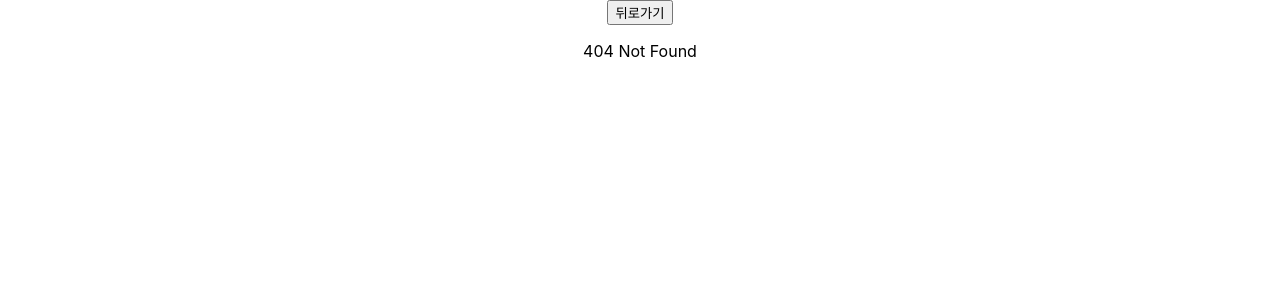
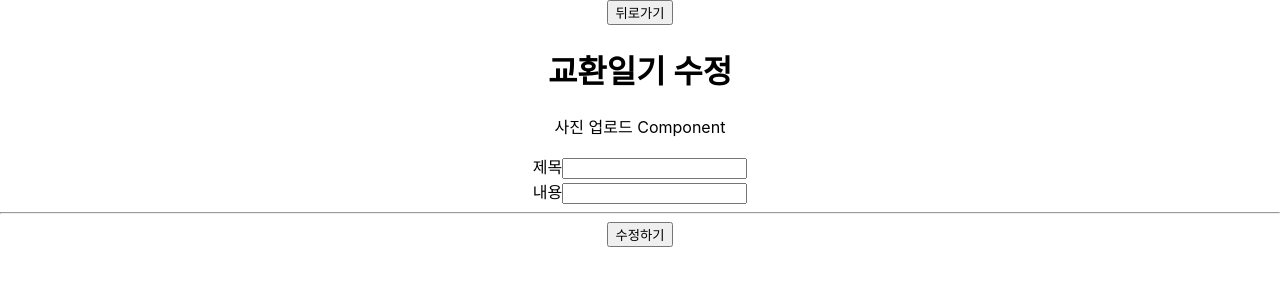
Before and after one commit to woneee99/MOA, a React (Create React App) app in the folder frontend/moa/: page /withbuddy/exchangediary/1/update in a window 1280 px wide. Before the commit this address had no page. Shown: the top 300 px of the page. Built offline with nearby package versions, Linux system fonts and the light colour scheme.

Commit message:
feat: add pages about Buddy #7
버디 관련 페이지 추가 및 수정

```diff
--- a/frontend/moa/src/App.js
+++ b/frontend/moa/src/App.js
@@ -7,10 +7,12 @@ import Main from './pages/Main';
 import Login from './pages/Login';
 import SignUp from './pages/SignUp';
 import KoreanLearning from './pages/KoreanLearning';
-import Quiz from './pages/Quiz';
+import Quiz from './pages/Quiz/Quiz';
 import WithBuddy from './pages/WithBuddy/WithBuddy';
 import ExchangeDiary from './pages/WithBuddy/ExchangeDiary';
 import ExchangeDiaryDetail from './pages/WithBuddy/ExchangeDiaryDetail';
+import CreateExchangeDiary from './pages/WithBuddy/CreateExchangeDiary';
+import UpdateExchangeDiary from './pages/WithBuddy/UpdateExchangeDiary';
 import BalanceGame from './pages/WithBuddy/BalanceGame';
 import BalanceGameDetail from './pages/WithBuddy/BalanceGameDetail';
 import CreateBalanceGame from './pages/WithBuddy/CreateBalanceGame';
@@ -41,8 +43,11 @@ function App() {
           <Route path="/koreanlearning" element={<KoreanLearning />} />
           <Route path="/quiz" element={<Quiz />} />
           <Route path="/withbuddy" element={<WithBuddy />} />
+
           <Route path="/withbuddy/exchangediary" element={<ExchangeDiary />} />
           <Route path="/withbuddy/exchangediary/:id" element={<ExchangeDiaryDetail />} />
+          <Route path="/withbuddy/exchangediary/create" element={<CreateExchangeDiary />} />
+          <Route path="/withbuddy/exchangediary/:id/update" element={<UpdateExchangeDiary />} />
 
           <Route path="/withbuddy/balancegame" element={<BalanceGame />} />
           <Route path="/withbuddy/balancegame/:id" element={<BalanceGameDetail />} />
--- a/frontend/moa/src/pages/Quiz.jsx
+++ b/frontend/moa/src/pages/Quiz/Quiz.jsx
@@ -1,5 +1,5 @@
 import React from 'react';
-import BackButton from '../components/BackButton';
+import BackButton from '../../components/BackButton';
 
 function Quiz(props) {
   return (
--- /dev/null
+++ b/frontend/moa/src/pages/WithBuddy/CreateExchangeDiary.jsx
@@ -0,0 +1,27 @@
+import React from 'react';
+
+import BackButton from '../../components/BackButton';
+
+function CreateExchangeDiary(props) {
+  return (
+    <div>
+      <BackButton />
+      <h1>교환일기 작성</h1>
+      <div>
+        <p>사진 업로드 Component</p>
+      </div>
+      <div>
+        <label htmlFor="title">제목</label>
+        <input type="text" id="title" />
+      </div>
+      <div>
+        <label htmlFor="content">내용</label>
+        <input type="text" id="content" />
+      </div>
+      <hr />
+      <button>생성하기</button>
+    </div>
+  );
+}
+
+export default CreateExchangeDiary;
--- a/frontend/moa/src/pages/WithBuddy/ExchangeDiary.jsx
+++ b/frontend/moa/src/pages/WithBuddy/ExchangeDiary.jsx
@@ -1,5 +1,6 @@
 import React, { useState, useEffect } from 'react';
 import { useNavigate } from 'react-router';
+import { Link } from 'react-router-dom';
 
 import BackButton from '../../components/BackButton';
 import DiaryItem from '../../components/DiaryItem';
@@ -21,6 +22,12 @@ function ExchangeDiary(props) {
   return (
     <div>
       <p>교환일기</p>
+
+      <div>
+        <Link to="/withbuddy/exchangediary/create">
+          <button>생성하기</button>
+        </Link>
+      </div>
 
       {/* 검색 필터 */}
       <div>
--- a/frontend/moa/src/pages/WithBuddy/ExchangeDiaryDetail.jsx
+++ b/frontend/moa/src/pages/WithBuddy/ExchangeDiaryDetail.jsx
@@ -1,4 +1,5 @@
 import React from 'react';
+import { useNavigate } from 'react-router';
 import { useLocation } from 'react-router-dom';
 
 import BackButton from '../../components/BackButton';
@@ -14,9 +15,23 @@ function ExchangeDiaryDetail(props) {
   const date = diary.date;
   const time = diary.time;
 
+  const navigate = useNavigate();
+
+  const handleUpdateExchangeDiaryClick = () => {
+    navigate(`/withbuddy/exchangediary/${id}/update`, {
+      state: { diary }, // 밸런스게임 데이터를 state에 전달
+    });
+  };
+
   return (
     <div>
       {id} 번 다이어리
+
+      <div>
+        <button onClick={() => handleUpdateExchangeDiaryClick()}>수정하기</button>
+        <button>삭제하기</button>
+      </div>
+
       <div>
         {image}
       </div>
--- /dev/null
+++ b/frontend/moa/src/pages/WithBuddy/UpdateExchangeDiary.jsx
@@ -0,0 +1,26 @@
+import React from 'react';
+import BackButton from '../../components/BackButton';
+
+function UpdateExchangeDiary(props) {
+  return (
+    <div>
+      <BackButton />
+      <h1>교환일기 수정</h1>
+      <div>
+        <p>사진 업로드 Component</p>
+      </div>
+      <div>
+        <label htmlFor="title">제목</label>
+        <input type="text" id="title" />
+      </div>
+      <div>
+        <label htmlFor="content">내용</label>
+        <input type="text" id="content" />
+      </div>
+      <hr />
+      <button>수정하기</button>
+    </div>
+  );
+}
+
+export default UpdateExchangeDiary;
```
